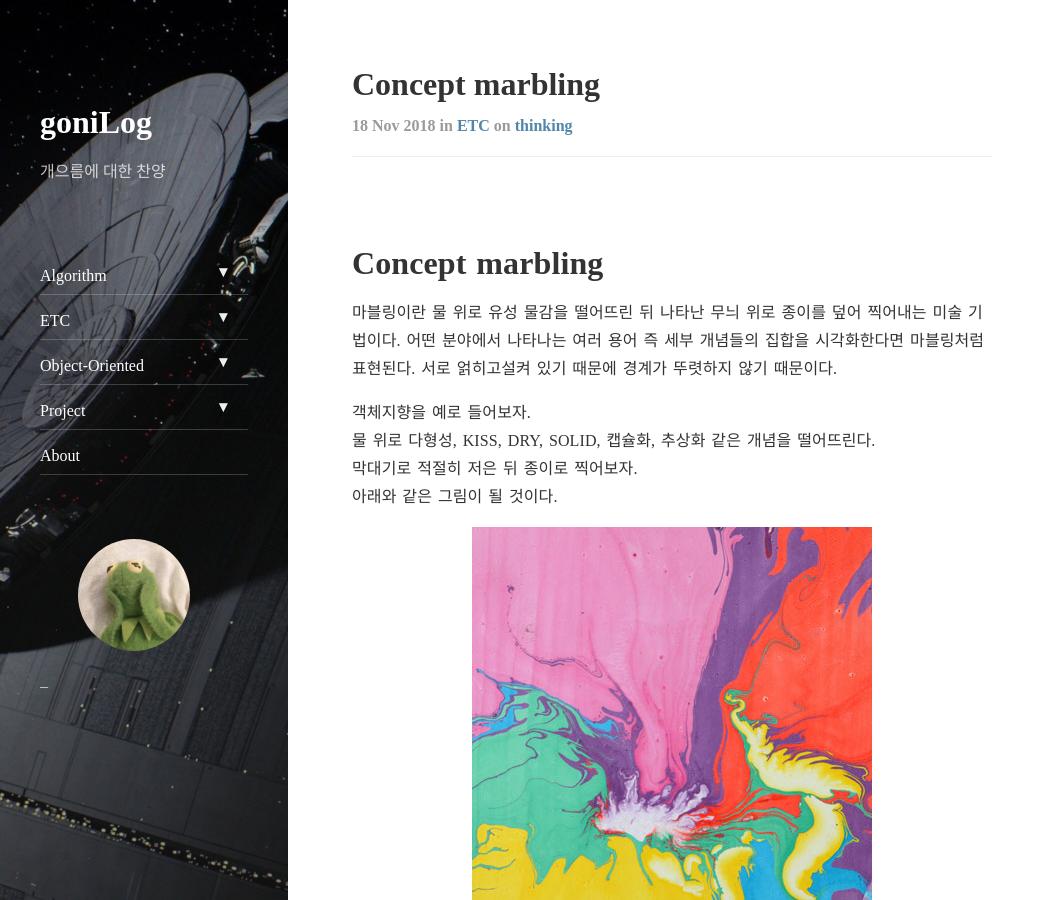
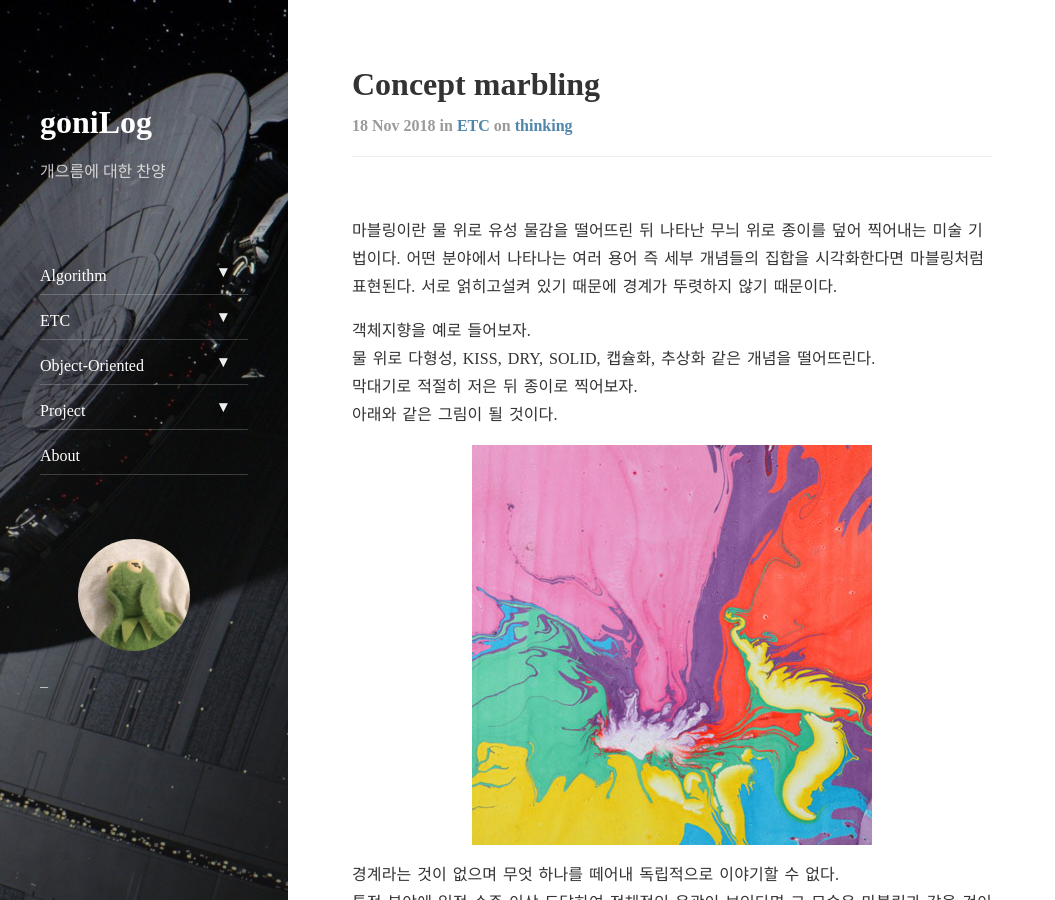
Before and after one commit to gonini/gonini.github.io, a Jekyll site: the page built from _posts/2018-11-18-concept-marbling.md, in a window 1280 px wide and 900 px high. Shown: the whole window, without its empty margins (0-1055 px from the left). Built offline with Jekyll 4.4.1, drawn with Linux system fonts in a browser that asks for light colours; nearby versions of some CDN libraries; comment, search, counter and statistics services are not loaded.

Commit message:
Update 2018-11-18-concept-marbling.md

```diff
--- a/_posts/2018-11-18-concept-marbling.md
+++ b/_posts/2018-11-18-concept-marbling.md
@@ -6,8 +6,6 @@ categories: etc
 tags: thinking
 comments: true
 ---
-
-# Concept marbling
 
 마블링이란 물 위로 유성 물감을 떨어뜨린 뒤 나타난 무늬 위로 종이를 덮어 찍어내는 미술 기법이다. 어떤 분야에서 나타나는 여러 용어 즉 세부 개념들의 집합을 시각화한다면 마블링처럼 표현된다. 서로 얽히고설켜 있기 때문에 경계가 뚜렷하지 않기 때문이다.
 
```
